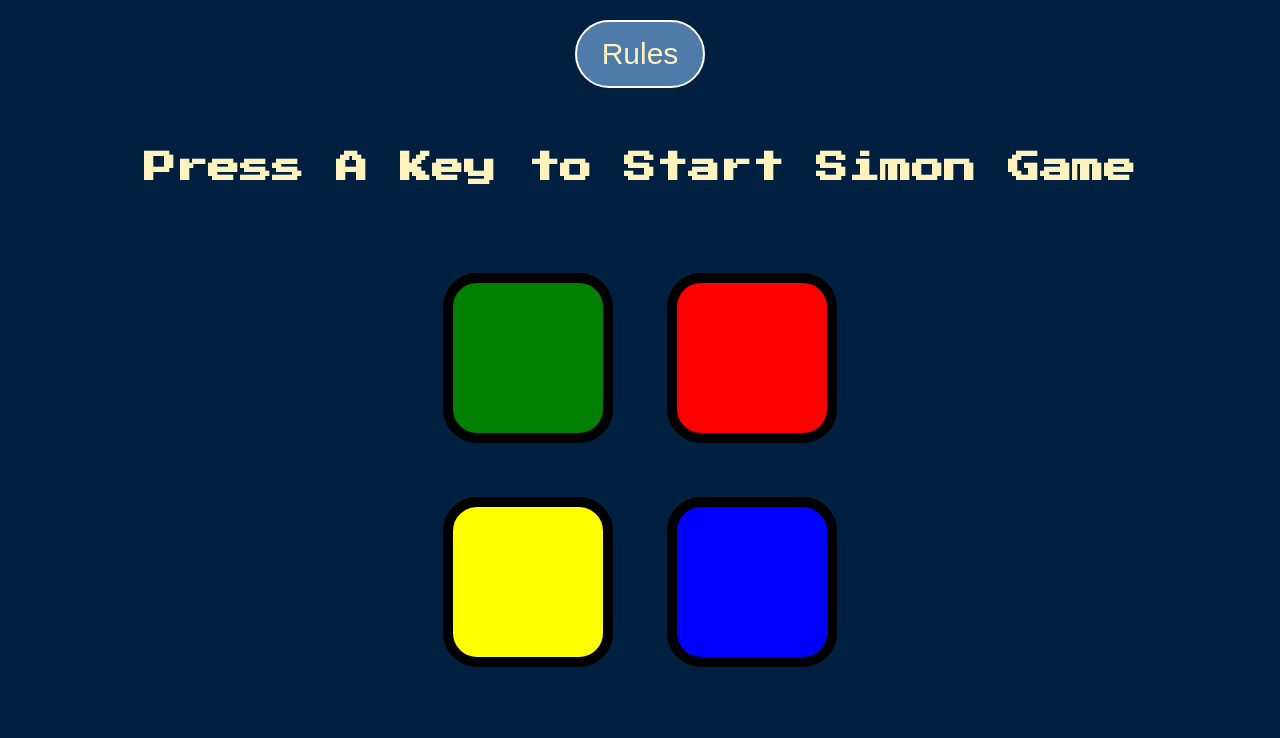
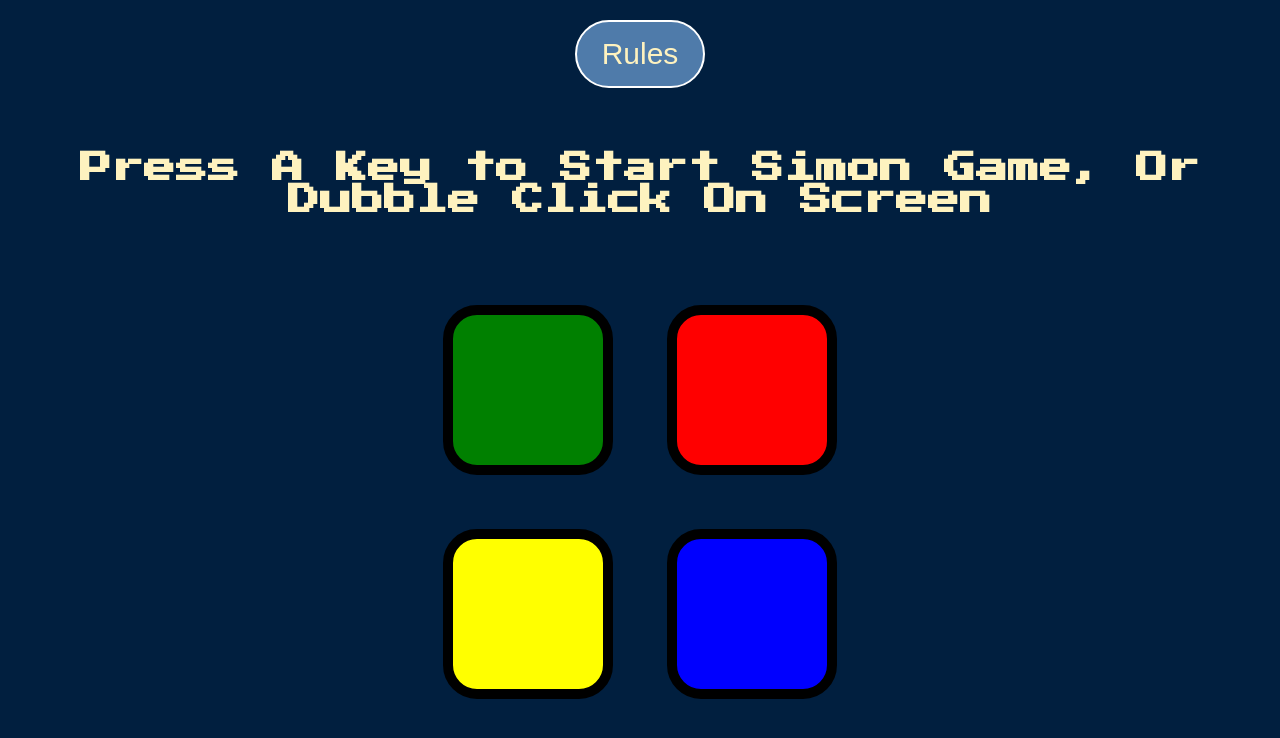
Before and after one commit to DheerenGaud/Simon, a plain HTML site: page index.html in a window 1280 px wide. Drawn offline with nearby package versions, Linux system fonts and the light colour scheme.

Commit message:
Update index.html

```diff
--- a/index.html
+++ b/index.html
@@ -23,7 +23,7 @@
       </ul>
   </div>
   <button class="Rbtn">Rules</button>
-  <h1 id="level-title">Press A Key to Start Simon Game</h1>
+  <h1 id="level-title">Press A Key to Start Simon Game, Or Dubble Click On Screen</h1>
   <div class="container">
     <div lass="row">
 
```
